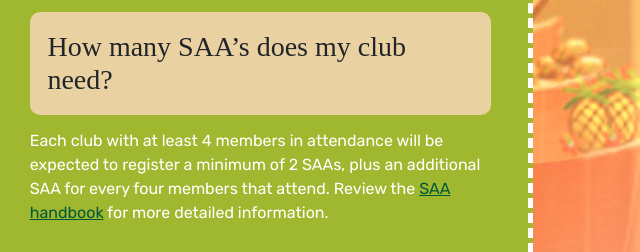
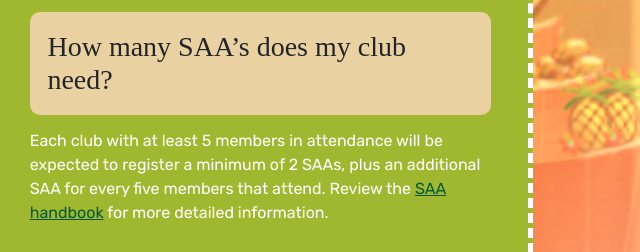
Before and after one commit to CarlsJr4/FTC2018, a plain HTML site: page FAQ.html in a window 1280 px wide. Shown: the part 1343-1595 px from the top of the page, 640-1280 px from the left. Drawn offline with nearby package versions, Linux system fonts and the light colour scheme; a web font is replaced by a local one.

Commit message:
Update FAQ.html
Updated SAA requirements from four to five.

```diff
--- a/FAQ.html
+++ b/FAQ.html
@@ -116,8 +116,8 @@
             </div>
             <div class="col-sm-6">
                 <h3 class="FAQ-bg">How many SAA’s does my club need?</h3>
-                <p>Each club with at least 4 members in attendance will be expected to register a minimum of 2 SAAs, plus
-                    an additional SAA for every four members that attend. Review the <a class="hyperlink" href="Forms/FTC2018_SAA_Handbook.pdf" download>SAA handbook</a> for more detailed information.</p> <!-- Add hyperlinks -->
+                <p>Each club with at least 5 members in attendance will be expected to register a minimum of 2 SAAs, plus
+                    an additional SAA for every five members that attend. Review the <a class="hyperlink" href="Forms/FTC2018_SAA_Handbook.pdf" download>SAA handbook</a> for more detailed information.</p> <!-- Add hyperlinks -->
 
             </div>
         </div>
```
